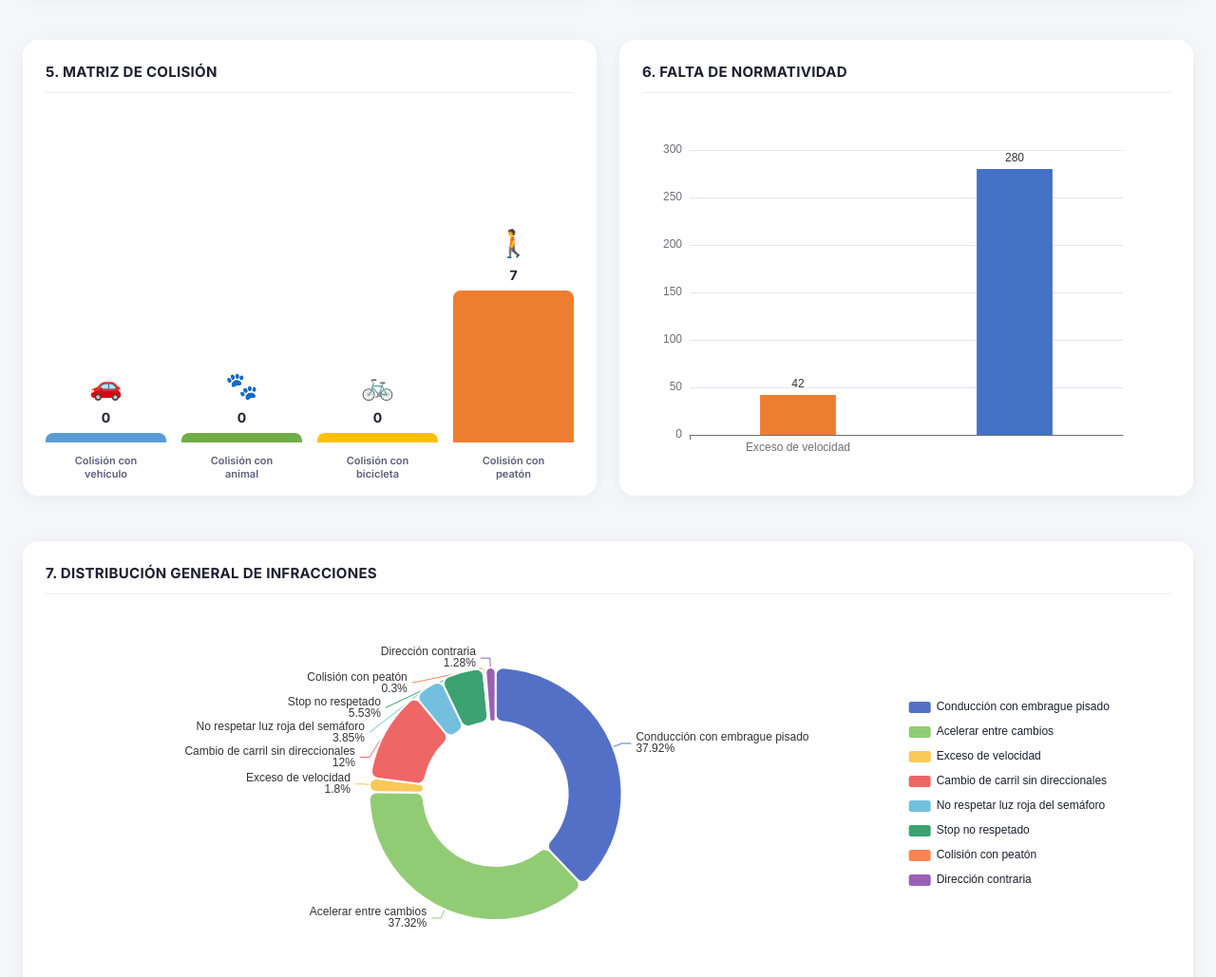
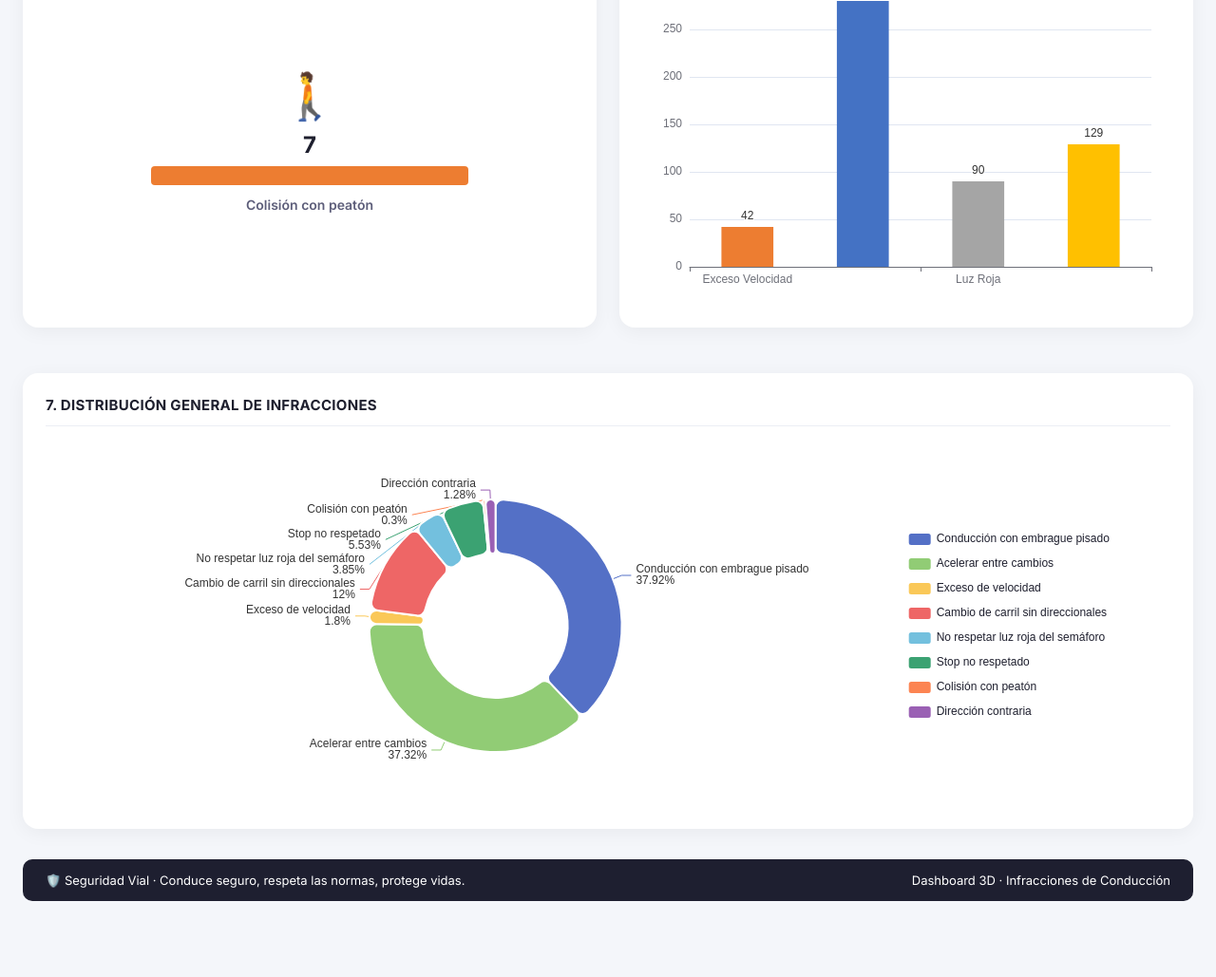
Before and after one commit to TeamDeveloperInnovatechVR/InnovacionAnaliticaSimulador, a plain HTML site: page index.html in a window 1280 px wide. Shown: the part 1549-2578 px from the top of the page at 95% size. After the commit the page ends 2522 px from the top, so only its background shows below. Drawn offline with nearby package versions, Linux system fonts and the light colour scheme.

Commit message:
Update index.html

```diff
--- a/index.html
+++ b/index.html
@@ -287,10 +287,10 @@
         /* ===== BLOQUE 5: DISEÑO COLISIONES CON ICONOS ===== */
         .colisiones-ui-grid {
             display: grid;
-            grid-template-columns: repeat(4, 1fr);
+            grid-template-columns: 1fr;
             gap: 16px;
             height: calc(100% - 40px);
-            align-items: flex-end;
+            align-items: center;
             padding-top: 20px;
         }
 
@@ -299,34 +299,33 @@
             flex-direction: column;
             align-items: center;
             height: 100%;
-            justify-content: flex-end;
+            justify-content: center;
         }
 
         .colisiones-icon {
-            font-size: 28px;
+            font-size: 48px;
             margin-bottom: 8px;
         }
 
         .colisiones-bar-val {
             font-weight: 700;
-            font-size: 14px;
+            font-size: 24px;
             margin-bottom: 8px;
         }
 
         .colisiones-bar {
-            width: 100%;
-            border-radius: 8px 8px 0 0;
-            min-height: 10px;
-            transition: height 0.5s ease;
+            width: 60%;
+            border-radius: 4px;
+            min-height: 16px;
+            transition: width 0.5s ease;
         }
 
         .colisiones-label {
-            font-size: 11px;
+            font-size: 14px;
             font-weight: 600;
             color: var(--bluegray-dark);
             text-align: center;
             margin-top: 12px;
-            min-height: 32px;
         }
 
         /* ===== TARJETA DE PASTEL (ocupa ambas columnas) ===== */
@@ -375,7 +374,7 @@
             <div class="header-left">
                 <div class="logo-icon">▲</div>
                 <div class="header-title">
-                    <h1>Dashboard <span>Analitica Simuladores<</span></h1>
+                    <h1>Dashboard <span>Analitica Simuladores</span></h1>
                     <div class="sub">Análisis 3D · Conducción y Seguridad Vial</div>
                 </div>
             </div>
@@ -391,8 +390,7 @@
             <div class="card-header">
                 <h3>Variables del módulo (SV-MODULO 1)</h3>
             </div>
-            <div class="input-grid" id="controlesInputs">
-                </div>
+            <div class="input-grid" id="controlesInputs"></div>
         </div>
 
         <div class="charts-container">
@@ -432,11 +430,11 @@
                         <div class="embrague-metric-box">
                             <div class="metric-row">
                                 <span>Porcentaje sobre total</span>
-                                <strong id="embraguePct" style="color:var(--orange-dark)">37.91%</strong>
+                                <strong id="embraguePct" style="color:var(--orange-dark)">0%</strong>
                             </div>
                             <div class="metric-row">
                                 <span>Total infracciones</span>
-                                <strong id="embragueTotal">2,334</strong>
+                                <strong id="embragueTotal">0</strong>
                             </div>
                         </div>
                     </div>
@@ -449,28 +447,10 @@
                 </div>
                 <div class="colisiones-ui-grid">
                     <div class="colisiones-column">
-                        <div class="colisiones-icon">🚗</div>
-                        <div class="colisiones-bar-val" id="valColVehiculo">0</div>
-                        <div class="colisiones-bar" id="barColVehiculo" style="background:#5B9BD5;"></div>
-                        <div class="colisiones-label">Colisión con<br>vehículo</div>
-                    </div>
-                    <div class="colisiones-column">
-                        <div class="colisiones-icon">🐾</div>
-                        <div class="colisiones-bar-val" id="valColAnimal">0</div>
-                        <div class="colisiones-bar" id="barColAnimal" style="background:#70AD47;"></div>
-                        <div class="colisiones-label">Colisión con<br>animal</div>
-                    </div>
-                    <div class="colisiones-column">
-                        <div class="colisiones-icon">🚲</div>
-                        <div class="colisiones-bar-val" id="valColBicicleta">0</div>
-                        <div class="colisiones-bar" id="barColBicicleta" style="background:#FFC000;"></div>
-                        <div class="colisiones-label">Colisión con<br>bicicleta</div>
-                    </div>
-                    <div class="colisiones-column">
                         <div class="colisiones-icon">🚶</div>
                         <div class="colisiones-bar-val" id="valColPeaton">7</div>
-                        <div class="colisiones-bar" id="barColPeaton" style="background:#ED7D31;"></div>
-                        <div class="colisiones-label">Colisión con<br>peatón</div>
+                        <div class="colisiones-bar" id="barColPeaton" style="background:#ED7D31; height: 20px;"></div>
+                        <div class="colisiones-label">Colisión con peatón</div>
                     </div>
                 </div>
             </div>
@@ -482,7 +462,6 @@
                 <div id="chartNormatividad" class="chart-box"></div>
             </div>
 
-            <!-- ===== NUEVA TARJETA: GRÁFICO DE PASTEL (ocupa todo el ancho) ===== -->
             <div class="card card-full-width">
                 <div class="card-header">
                     <h3>7. Distribución general de infracciones</h3>
@@ -499,26 +478,16 @@
     </div>
 
     <script>
-        // Mapeo completo de variables indexadas conforme al panel real
+        // Mapeo único con las 8 variables especificadas
         const VARIABLES_METRICAS = [
-            { key: "cambio_marcha_inadecuado", label: "Cambio de marcha inadecuado", val: 0 },
-            { key: "conducir_motor_calado", label: "Conducir con motor calado", val: 0 },
             { key: "conduccion_embrague_pisado", label: "Conducción con embrague pisado", val: 885 },
-            { key: "acelerador_pisado_exceso", label: "Acelerador pisado en exceso", val: 0 },
             { key: "acelerar_entre_cambios", label: "Acelerar entre cambios", val: 871 },
             { key: "exceso_velocidad", label: "Exceso de velocidad", val: 42 },
             { key: "cambio_carril_sin_direccionales", label: "Cambio de carril sin direccionales", val: 280 },
             { key: "no_respetar_luz_roja", label: "No respetar luz roja del semáforo", val: 90 },
-            { key: "fuera_de_pista", label: "Fuera de pista", val: 0 },
             { key: "stop_no_respetado", label: "Stop no respetado", val: 129 },
-            { key: "colision", label: "Colisión", val: 0 },
-            { key: "colision_vehiculo", label: "Colisión con vehículo", val: 0 },
-            { key: "colision_animal", label: "Colisión con animal", val: 0 },
-            { key: "colision_bicicleta", label: "Colisión con bicicleta", val: 0 },
             { key: "colision_peaton", label: "Colisión con peatón", val: 7 },
-            { key: "circular_carril_reservado", label: "Circular por carril reservado", val: 0 },
-            { key: "direccion_contraria", label: "Dirección contraria", val: 30 },
-            { key: "conduccion_agresiva", label: "Conducción agresiva", val: 0 }
+            { key: "direccion_contraria", label: "Dirección contraria", val: 30 }
         ];
 
         // Instancias de Gráficos ECharts
@@ -554,7 +523,9 @@
         function crearPieChart(id, categorias, valores) {
             const chartDom = document.getElementById(id);
             if (!chartDom) return;
-            const chart = echarts.init(chartDom);
+
+            // Re-inicializar si ya existía para evitar duplicados en renderizado continuo
+            const chart = echarts.getInstanceByDom(chartDom) || echarts.init(chartDom);
 
             const data = categorias.map((c, i) => ({ name: c, value: valores[i] }))
                 .filter(item => item.value > 0);
@@ -593,7 +564,6 @@
             };
 
             chart.setOption(option);
-            window.addEventListener('resize', () => chart.resize());
             return chart;
         }
 
@@ -603,12 +573,9 @@
             // Cálculo del Valor Sumatorio Total
             const sumaTotal = Object.values(datos).reduce((acc, current) => acc + current, 0) || 1;
 
-            // 1. RENDER ERRORES DE CONDUCCIÓN EFICIENTE (Barras Verticales)
+            // 1. RENDER ERRORES DE CONDUCCIÓN EFICIENTE (Solo las variables eficientes disponibles)
             const dEficiente = [
-                datos.cambio_marcha_inadecuado,
-                datos.conducir_motor_calado,
                 datos.conduccion_embrague_pisado,
-                datos.acelerador_pisado_exceso,
                 datos.acelerar_entre_cambios
             ];
             chartEficiente.setOption({
@@ -616,34 +583,30 @@
                 tooltip: { trigger: 'axis' },
                 xAxis: {
                     type: 'category',
-                    data: ['Cambio de\nmarcha inadecuado', 'Conducir con\nmotor calado', 'Conducción con\nembrague pisado', 'Acelerador\npisado en exceso', 'Acelerar entre\ncambios'],
-                    axisLabel: { fontSize: 10, interval: 0 }
+                    data: ['Conducción con\nembrague pisado', 'Acelerar entre\ncambios'],
+                    axisLabel: { fontSize: 11, interval: 0 }
                 },
                 yAxis: { type: 'value', max: Math.max(...dEficiente, 1000) },
                 series: [{
                     data: dEficiente,
                     type: 'bar',
-                    barWidth: '40%',
+                    barWidth: '30%',
                     itemStyle: { color: '#FF9300', borderRadius: [4, 4, 0, 0] },
-                    label: { show: true, position: 'top', fontStyle: 'normal' }
+                    label: { show: true, position: 'top' }
                 }]
             });
 
-            // 2. MATRIZ GENERAL DE INFRACCIONES DE SEGURIDAD (Barras Horizontales de Izquierda a Derecha)
+            // 2. MATRIZ GENERAL DE INFRACCIONES DE SEGURIDAD (Todas las de seguridad vial disponibles)
             const cSeguridad = [
-                'Conducción agresiva', 'Dirección contraria', 'Circular por carril reservado',
-                'Colisión con peatón', 'Colisión con bicicleta', 'Colisión con animal',
-                'Colisión con vehículo', 'Colisión', 'Stop no respetado', 'Fuera de pista',
-                'No respetar luz roja del semáforo', 'Cambio de carril sin direccionales', 'Exceso de velocidad'
+                'Dirección contraria', 'Colisión con peatón', 'Stop no respetado',
+                'No respetar luz roja', 'Cambio de carril', 'Exceso velocidad'
             ];
             const dSeguridad = [
-                datos.conduccion_agresiva, datos.direccion_contraria, datos.circular_carril_reservado,
-                datos.colision_peaton, datos.colision_bicicleta, datos.colision_animal,
-                datos.colision_vehiculo, datos.colision, datos.stop_no_respetado, datos.fuera_de_pista,
+                datos.direccion_contraria, datos.colision_peaton, datos.stop_no_respetado,
                 datos.no_respetar_luz_roja, datos.cambio_carril_sin_direccionales, datos.exceso_velocidad
             ];
             chartSeguridad.setOption({
-                grid: { top: 20, bottom: 40, left: 190, right: 30 },
+                grid: { top: 20, bottom: 40, left: 150, right: 30 },
                 tooltip: { trigger: 'axis' },
                 xAxis: { type: 'value', max: Math.max(...dSeguridad, 500) },
                 yAxis: {
@@ -659,10 +622,9 @@
                 }]
             });
 
-            // 3. MATRIZ GENERAL DE INFRACCIONES
+            // 3. MATRIZ GENERAL DE INFRACCIONES (Se reajusta a las variables filtradas más representativas)
             const dGeneral = [
-                datos.direccion_contraria, datos.colision_peaton, datos.colision_animal,
-                datos.colision, datos.fuera_de_pista, datos.cambio_carril_sin_direccionales,
+                datos.direccion_contraria, datos.colision_peaton, datos.cambio_carril_sin_direccionales,
                 datos.acelerar_entre_cambios, datos.conduccion_embrague_pisado
             ];
             chartGeneral.setOption({
@@ -670,14 +632,14 @@
                 tooltip: { trigger: 'axis' },
                 xAxis: {
                     type: 'category',
-                    data: ['Dirección\ncontraria', 'Colisión\npeatón', 'Colisión\nanimal', 'Colisión', 'Fuera de\npista', 'Cambio carril\nsin direccionales', 'Acelerar\nentre cambios', 'Conducción\nembrague pisado'],
+                    data: ['Dirección\ncontraria', 'Colisión\npeatón', 'Cambio carril\nsin direccionales', 'Acelerar\nentre cambios', 'Conducción\nembrague pisado'],
                     axisLabel: { fontSize: 9, interval: 0 }
                 },
                 yAxis: { type: 'value', max: Math.max(...dGeneral, 900) },
                 series: [{
                     data: dGeneral,
                     type: 'bar',
-                    barWidth: '45%',
+                    barWidth: '40%',
                     itemStyle: { color: '#5D9CEC', borderRadius: [4, 4, 0, 0] },
                     label: { show: true, position: 'top' }
                 }]
@@ -690,49 +652,39 @@
             document.getElementById("embraguePct").innerText = `${pctEmbrague}%`;
             document.getElementById("embragueTotal").innerText = sumaTotal.toLocaleString();
 
-            // 5. INTERFAZ GRÁFICA DE MATRIZ DE COLISIÓN (Control de alturas de barras personalizadas)
-            const maxColis = Math.max(datos.colision_vehiculo, datos.colision_animal, datos.colision_bicicleta, datos.colision_peaton, 1);
+            // 5. INTERFAZ GRÁFICA DE MATRIZ DE COLISIÓN (Solo cuenta con Peatón)
+            document.getElementById("valColPeaton").innerText = datos.colision_peaton;
 
-            document.getElementById("valColVehiculo").innerText = datos.colision_vehiculo;
-            document.getElementById("barColVehiculo").style.height = `${(datos.colision_vehiculo / maxColis) * 160}px`;
-
-            document.getElementById("valColAnimal").innerText = datos.colision_animal;
-            document.getElementById("barColAnimal").style.height = `${(datos.colision_animal / maxColis) * 160}px`;
-
-            document.getElementById("valColBicicleta").innerText = datos.colision_bicicleta;
-            document.getElementById("barColBicicleta").style.height = `${(datos.colision_bicicleta / maxColis) * 160}px`;
-
-            document.getElementById("valColPeaton").innerText = datos.colision_peaton;
-            document.getElementById("barColPeaton").style.height = `${(datos.colision_peaton / maxColis) * 160}px`;
-
-            // 6. FALTA DE NORMATIVIDAD
-            const dNormas = [datos.exceso_velocidad, datos.cambio_carril_sin_direccionales];
+            // 6. FALTA DE NORMATIVIDAD (Exceso de velocidad, cambio carril, no respetar luz roja, stop)
+            const dNormas = [datos.exceso_velocidad, datos.cambio_carril_sin_direccionales, datos.no_respetar_luz_roja, datos.stop_no_respetado];
             chartNormatividad.setOption({
-                grid: { top: 40, bottom: 40, left: 50, right: 50 },
+                grid: { top: 40, bottom: 40, left: 50, right: 20 },
                 tooltip: { trigger: 'axis' },
                 xAxis: {
                     type: 'category',
-                    data: ['Exceso de velocidad', 'Cambio de carril sin direccionales']
+                    data: ['Exceso Velocidad', 'Cambio Carril', 'Luz Roja', 'Stop']
                 },
                 yAxis: { type: 'value', max: Math.max(...dNormas, 300) },
                 series: [{
                     data: [
                         { value: datos.exceso_velocidad, itemStyle: { color: '#ED7D31' } },
-                        { value: datos.cambio_carril_sin_direccionales, itemStyle: { color: '#4472C4' } }
+                        { value: datos.cambio_carril_sin_direccionales, itemStyle: { color: '#4472C4' } },
+                        { value: datos.no_respetar_luz_roja, itemStyle: { color: '#A5A5A5' } },
+                        { value: datos.stop_no_respetado, itemStyle: { color: '#FFC000' } }
                     ],
                     type: 'bar',
-                    barWidth: '35%',
+                    barWidth: '45%',
                     label: { show: true, position: 'top' }
                 }]
             });
 
-            // 7. GRÁFICO DE PASTEL (Distribución general)
+            // 7. GRÁFICO DE PASTEL (Distribución general completa)
             const todasLasCategorias = VARIABLES_METRICAS.map(item => item.label);
             const todosLosValores = VARIABLES_METRICAS.map(item => datos[item.key]);
-            crearPieChart('chartPie', todasLasCategorias, todosLosValores);
+            chartPie = crearPieChart('chartPie', todasLasCategorias, todosLosValores);
         }
 
-        // Inicialización del ecosistema al cargar ventana
+        // Inicialización del ecosistema al cargar ventana y redimensionamiento
         window.addEventListener('resize', () => {
             if (chartEficiente) chartEficiente.resize();
             if (chartSeguridad) chartSeguridad.resize();
@@ -748,7 +700,6 @@
             chartSeguridad = echarts.init(document.getElementById('chartSeguridad'));
             chartGeneral = echarts.init(document.getElementById('chartGeneral'));
             chartNormatividad = echarts.init(document.getElementById('chartNormatividad'));
-            chartPie = echarts.init(document.getElementById('chartPie'));
 
             actualizarDashboard();
         };
```
